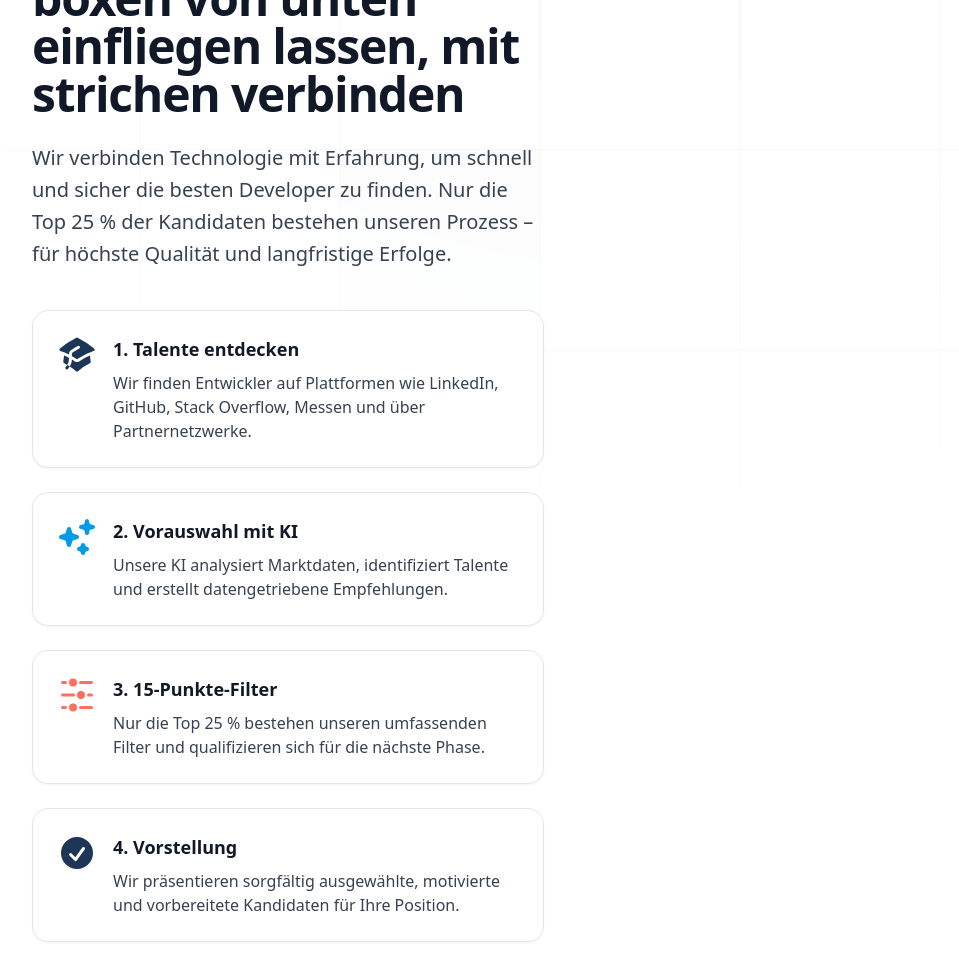
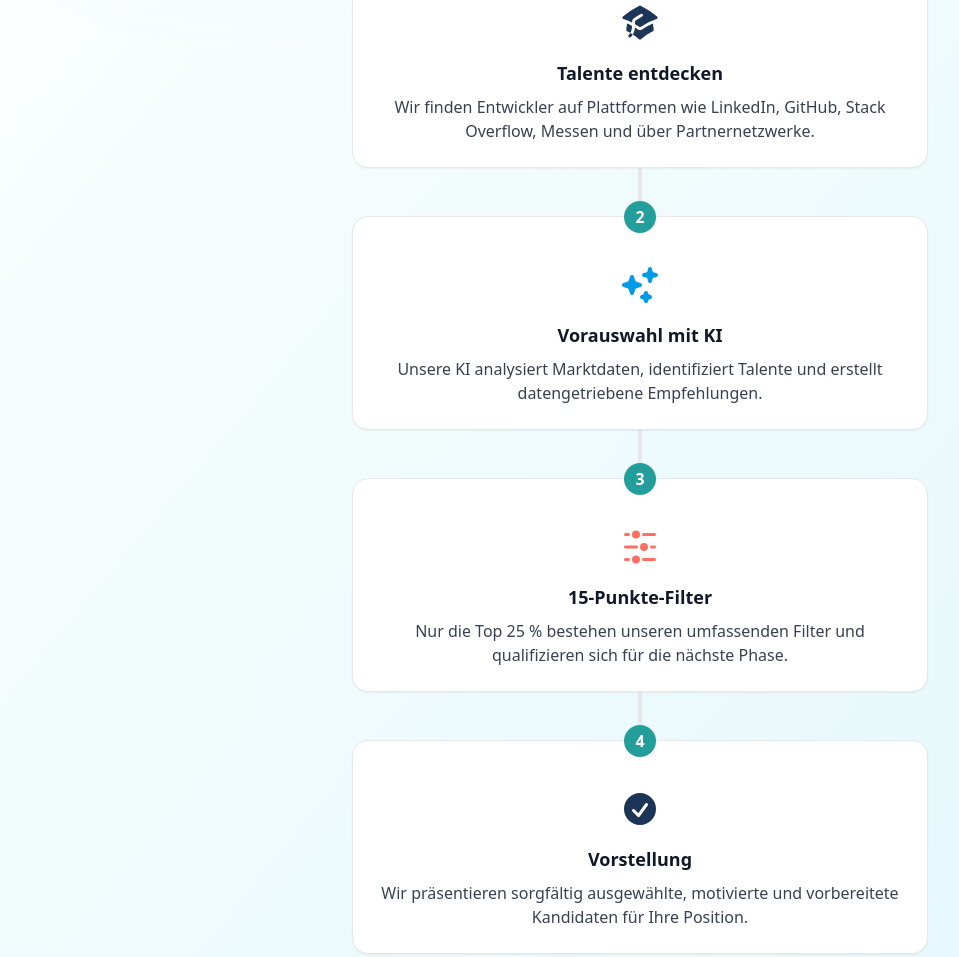
Before and after one commit to svenschu/talentlynx, an Astro site: page / in a window 1280 px wide. Shown: the part 3377-4334 px from the top of the page, without its empty margins (0-959 px from the left). Built offline with nearby package versions, Linux system fonts and the light colour scheme; Astro itself is replaced by a stand-in of ours.

Commit message:
New Process section

```diff
--- a/src/components/Process.tsx
+++ b/src/components/Process.tsx
@@ -1,113 +1,136 @@
+import { useRef, useState, useEffect } from 'react';
 import {
     AcademicCapIcon,
     CheckCircleIcon,
     AdjustmentsHorizontalIcon,
     SparklesIcon,
 } from '@heroicons/react/20/solid';
-import CTAButton from "./CTAButton.tsx";
+import CTAButton from "./CTAButton.tsx"; // Stelle sicher, dass dieser Pfad korrekt ist oder entferne ihn, wenn nicht benötigt.
+
+const steps = [
+    {
+        title: "Talente entdecken",
+        description: "Wir finden Entwickler auf Plattformen wie LinkedIn, GitHub, Stack Overflow, Messen und über Partnernetzwerke.",
+        icon: AcademicCapIcon,
+        iconColor: "text-brand-primary-500",
+    },
+    {
+        title: "Vorauswahl mit KI",
+        description: "Unsere KI analysiert Marktdaten, identifiziert Talente und erstellt datengetriebene Empfehlungen.",
+        icon: SparklesIcon,
+        iconColor: "text-brand-aquamarine-500",
+    },
+    {
+        title: "15-Punkte-Filter",
+        description: "Nur die Top 25 % bestehen unseren umfassenden Filter und qualifizieren sich für die nächste Phase.",
+        icon: AdjustmentsHorizontalIcon,
+        iconColor: "text-brand-coral-500",
+    },
+    {
+        title: "Vorstellung",
+        description: "Wir präsentieren sorgfältig ausgewählte, motivierte und vorbereitete Kandidaten für Ihre Position.",
+        icon: CheckCircleIcon,
+        iconColor: "text-brand-primary-500",
+    },
+];
 
 export default function Example() {
+    const [inView, setInView] = useState(false);
+    const sectionRef = useRef(null);
+
+    useEffect(() => {
+        const observer = new IntersectionObserver(
+            (entries) => {
+                if (entries[0].isIntersecting) {
+                    setInView(true);
+                    observer.disconnect();
+                }
+            },
+            {
+                root: null,
+                rootMargin: '0px',
+                threshold: 0.1,
+            }
+        );
+
+        if (sectionRef.current) {
+            observer.observe(sectionRef.current);
+        }
+
+        return () => {
+            if (sectionRef.current) {
+                observer.unobserve(sectionRef.current);
+            }
+        };
+    }, []);
+
     return (
-        <div className="relative isolate overflow-hidden bg-white px-6 py-24 sm:py-32 lg:overflow-visible lg:px-0">
-            <div className="absolute inset-0 -z-10 overflow-hidden">
-                <svg
-                    aria-hidden="true"
-                    className="absolute left-[max(50%,25rem)] top-0 h-[64rem] w-[128rem] -translate-x-1/2 stroke-gray-200 [mask-image:radial-gradient(64rem_64rem_at_top,white,transparent)]"
-                >
-                    <defs>
-                        <pattern
-                            x="50%"
-                            y={-1}
-                            id="e813992c-7d03-4cc4-a2bd-151760b470a0"
-                            width={200}
-                            height={200}
-                            patternUnits="userSpaceOnUse"
-                        >
-                            <path d="M100 200V.5M.5 .5H200" fill="none"/>
-                        </pattern>
-                    </defs>
-                    <svg x="50%" y={-1} className="overflow-visible fill-gray-50">
-                        <path
-                            d="M-100.5 0h201v201h-201Z M699.5 0h201v201h-201Z M499.5 400h201v201h-201Z M-300.5 600h201v201h-201Z"
-                            strokeWidth={0}
-                        />
-                    </svg>
-                    <rect
-                        fill="url(#e813992c-7d03-4cc4-a2bd-151760b470a0)"
-                        width="100%"
-                        height="100%"
-                        strokeWidth={0}
-                    />
-                </svg>
+        <div ref={sectionRef} className="relative isolate overflow-hidden bg-gradient-to-br from-white to-brand-aquamarine-50 px-6 py-24 sm:py-32 lg:overflow-visible lg:px-0">
+            {/* Hintergrund wie im Original beibehalten */}
+            <div
+                aria-hidden="true"
+                className="absolute inset-x-0 -top-40 -z-10 transform-gpu overflow-hidden blur-3xl sm:-top-80"
+            >
+                <div
+                    style={{
+                        clipPath:
+                            'polygon(74.1% 44.1%, 100% 61.6%, 97.5% 26.9%, 85.5% 0.1%, 80.7% 2%, 72.5% 32.5%, 60.2% 62.4%, 52.4% 68.1%, 47.5% 58.3%, 45.2% 34.5%, 27.5% 76.7%, 0.1% 64.9%, 17.9% 100%, 27.6% 76.8%, 76.1% 97.7%, 74.1% 44.1%)',
+                    }}
+                    className="relative left-[calc(50%-11rem)] aspect-[1155/678] w-[36.125rem] -translate-x-1/2 rotate-[30deg] bg-gradient-to-tr from-brand-aquamarine-200 to-brand-aquamarine-300 opacity-30 sm:left-[calc(50%-30rem)] sm:w-[72.1875rem]"
+                />
             </div>
 
-            <div
-                className="mx-auto grid max-w-2xl grid-cols-1 gap-x-8 gap-y-16 lg:mx-0 lg:max-w-none lg:grid-cols-2 lg:items-start lg:gap-y-10">
+            <div className="mx-auto max-w-7xl md:px-6 lg:px-8">
+                {/* Überschrift und Untertitel */}
+                <div className="mx-auto max-w-3xl text-center">
+                    <h1 className="mt-2 text-4xl font-semibold tracking-tight text-gray-900 sm:text-5xl">
+                        Wie wir in 14 Tagen deine Position besetzen
+                    </h1>
+                    <p className="mt-6 text-xl text-gray-700">
+                        Wir verbinden Technologie mit Erfahrung, um schnell und sicher die besten Developer zu finden.
+                        Nur die Top 25 % der Kandidaten bestehen unseren Prozess – für höchste Qualität und langfristige
+                        Erfolge.
+                    </p>
+                </div>
 
-                <div
-                    className="lg:col-span-2 lg:col-start-1 lg:row-start-1 lg:mx-auto lg:grid lg:w-full lg:max-w-7xl lg:grid-cols-2 lg:gap-x-8 lg:px-8">
-                    <div className="lg:pr-4">
-                        <div className="lg:max-w-lg">
-                            <h1 className="mt-2 text-pretty text-4xl font-semibold tracking-tight text-gray-900 sm:text-5xl">
-                                Wie wir in 14 Tagen deine Position besetzen (timeline) - Als Prozess mit Zahlen, alles in der mitte, gitter weg, boxen von unten einfliegen lassen, mit strichen verbinden
-                            </h1>
-                            <p className="mt-6 text-xl/8 text-gray-700">
-                                Wir verbinden Technologie mit Erfahrung, um schnell und sicher die besten Developer zu
-                                finden. Nur die Top 25 % der Kandidaten bestehen unseren Prozess – für höchste Qualität
-                                und langfristige Erfolge.
-                            </p>
+                {/* Vertikale Timeline mit Prozessschritten */}
+                <div className="relative mt-16 flex flex-col items-center">
+                    {/* Vertikale Linie */}
+                    <div className="absolute top-0 bottom-0 w-1 bg-gray-200 rounded-full"></div>
 
-                            {/* Prozessboxen */}
-                            <div className="mt-10 space-y-6">
-                                <div
-                                    className="p-6 bg-white border border-gray-200 rounded-2xl shadow-sm flex items-start h-full hover:shadow-md transition-shadow">
-                                    <AcademicCapIcon className="h-10 w-10 text-brand-primary-500 flex-none"/>
-                                    <div className="ml-4">
-                                        <h3 className="text-lg font-semibold text-gray-900">1. Talente entdecken</h3>
-                                        <p className="mt-2 text-base text-gray-700">
-                                            Wir finden Entwickler auf Plattformen wie LinkedIn, GitHub, Stack Overflow,
-                                            Messen und über Partnernetzwerke.
-                                        </p>
-                                    </div>
+                    <div className="flex flex-col space-y-12">
+                        {steps.map((step, index) => (
+                            <div
+                                key={step.title}
+                                className={`relative flex flex-col items-center bg-white border border-gray-200 rounded-2xl p-6 shadow-sm hover:shadow-md transition-shadow w-full max-w-xl
+                                transform transition-all duration-700 ease-out
+                                ${inView ? 'opacity-100 translate-y-0' : 'opacity-0 translate-y-8'}`}
+                                style={{
+                                    transitionDelay: inView ? `${index * 150}ms` : '0ms',
+                                }}
+                            >
+                                {/* Nummerierung */}
+                                <div className="absolute top-0 left-1/2 transform -translate-x-1/2 -translate-y-1/2 bg-brand-aqua-600 text-white rounded-full h-8 w-8 flex items-center justify-center font-bold">
+                                    {index + 1}
                                 </div>
-                                <div
-                                    className="p-6 bg-white border border-gray-200 rounded-2xl shadow-sm flex items-start h-full hover:shadow-md transition-shadow">
-                                    <SparklesIcon className="h-10 w-10 text-brand-aquamarine-500 flex-none"/>
-                                    <div className="ml-4">
-                                        <h3 className="text-lg font-semibold text-gray-900">2. Vorauswahl mit KI</h3>
-                                        <p className="mt-2 text-base text-gray-700">
-                                            Unsere KI analysiert Marktdaten, identifiziert Talente und erstellt
-                                            datengetriebene Empfehlungen.
-                                        </p>
-                                    </div>
+
+                                {/* Icon */}
+                                <div className="mt-6">
+                                    <step.icon className={`h-10 w-10 ${step.iconColor} mx-auto`} />
                                 </div>
-                                <div
-                                    className="p-6 bg-white border border-gray-200 rounded-2xl shadow-sm flex items-start h-full hover:shadow-md transition-shadow">
-                                    <AdjustmentsHorizontalIcon className="h-10 w-10 text-brand-coral-500 flex-none"/>
-                                    <div className="ml-4">
-                                        <h3 className="text-lg font-semibold text-gray-900">3. 15-Punkte-Filter</h3>
-                                        <p className="mt-2 text-base text-gray-700">
-                                            Nur die Top 25 % bestehen unseren umfassenden Filter und qualifizieren sich
-                                            für die nächste Phase.
-                                        </p>
-                                    </div>
-                                </div>
-                                <div
-                                    className="p-6 bg-white border border-gray-200 rounded-2xl shadow-sm flex items-start h-full hover:shadow-md transition-shadow">
-                                    <CheckCircleIcon className="h-10 w-10 text-brand-primary-500 flex-none"/>
-                                    <div className="ml-4">
-                                        <h3 className="text-lg font-semibold text-gray-900">4. Vorstellung</h3>
-                                        <p className="mt-2 text-base text-gray-700">
-                                            Wir präsentieren sorgfältig ausgewählte, motivierte und vorbereitete
-                                            Kandidaten für Ihre Position.
-                                        </p>
-                                    </div>
-                                </div>
+
+                                {/* Titel */}
+                                <h3 className="mt-4 text-lg font-semibold text-gray-900 text-center">{step.title}</h3>
+
+                                {/* Beschreibung */}
+                                <p className="mt-2 text-base text-gray-700 text-center">
+                                    {step.description}
+                                </p>
                             </div>
-                        </div>
+                        ))}
                     </div>
                 </div>
             </div>
         </div>
-    )
+    );
 }
```
